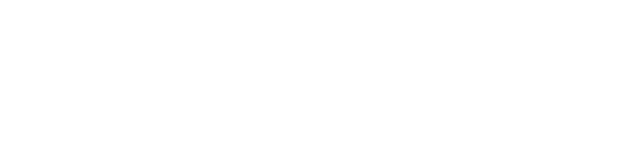
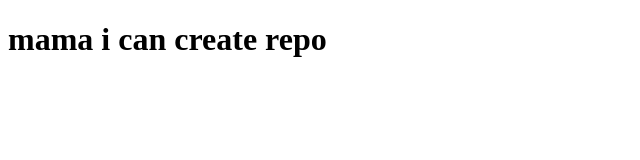
Before and after one commit to MIMustak/my_repo_19062022, a plain HTML site: page main.html in a window 1280 px wide. Shown: the whole page, without its empty margins (0-640 px from the left). Drawn offline with Linux system fonts and the light colour scheme.

Commit message:
h1 added

```diff
--- a/main.html
+++ b/main.html
@@ -7,6 +7,6 @@
     <title>My Repo 19062002</title>
 </head>
 <body>
-
+    <h1>mama i can create repo</h1>
 </body>
 </html>
```
